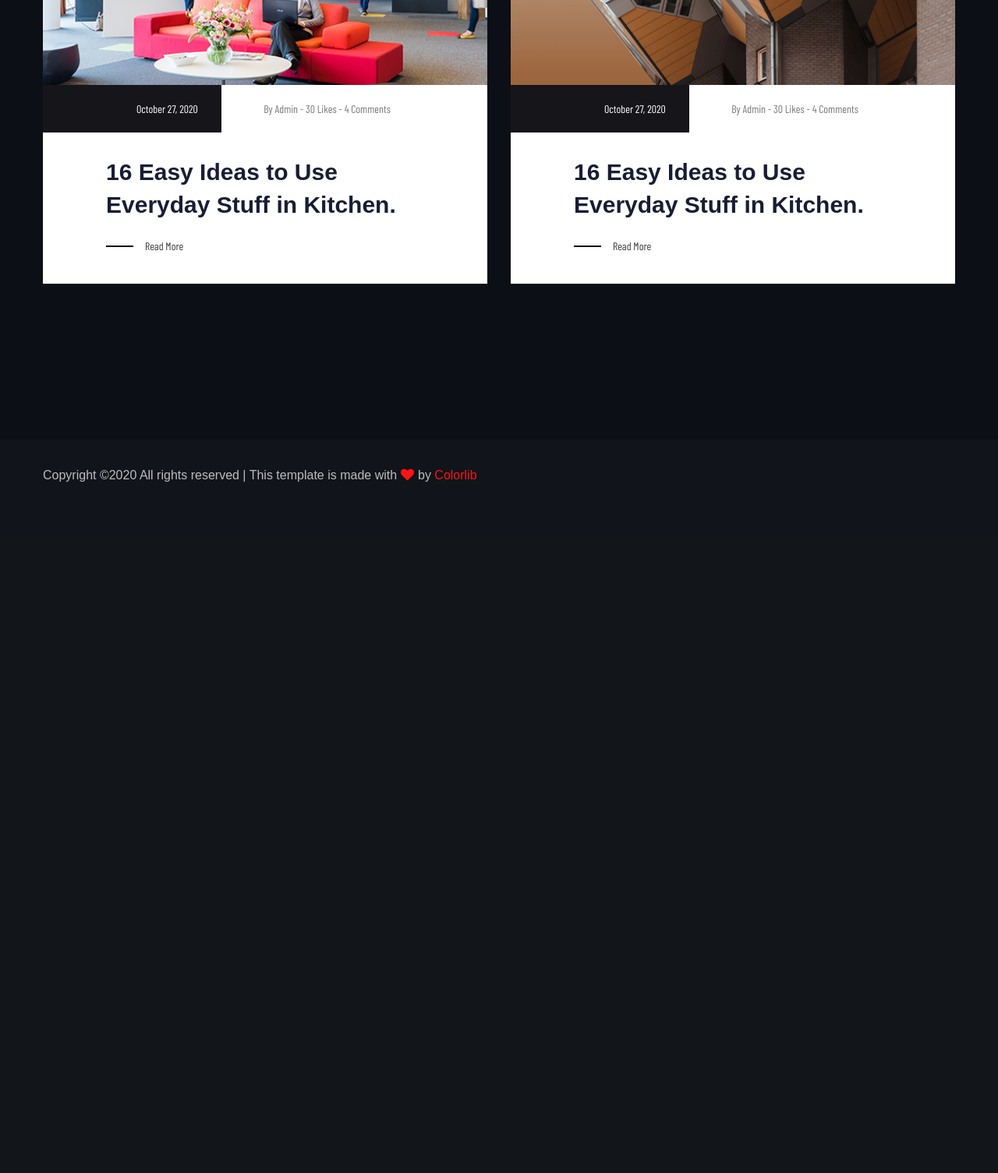
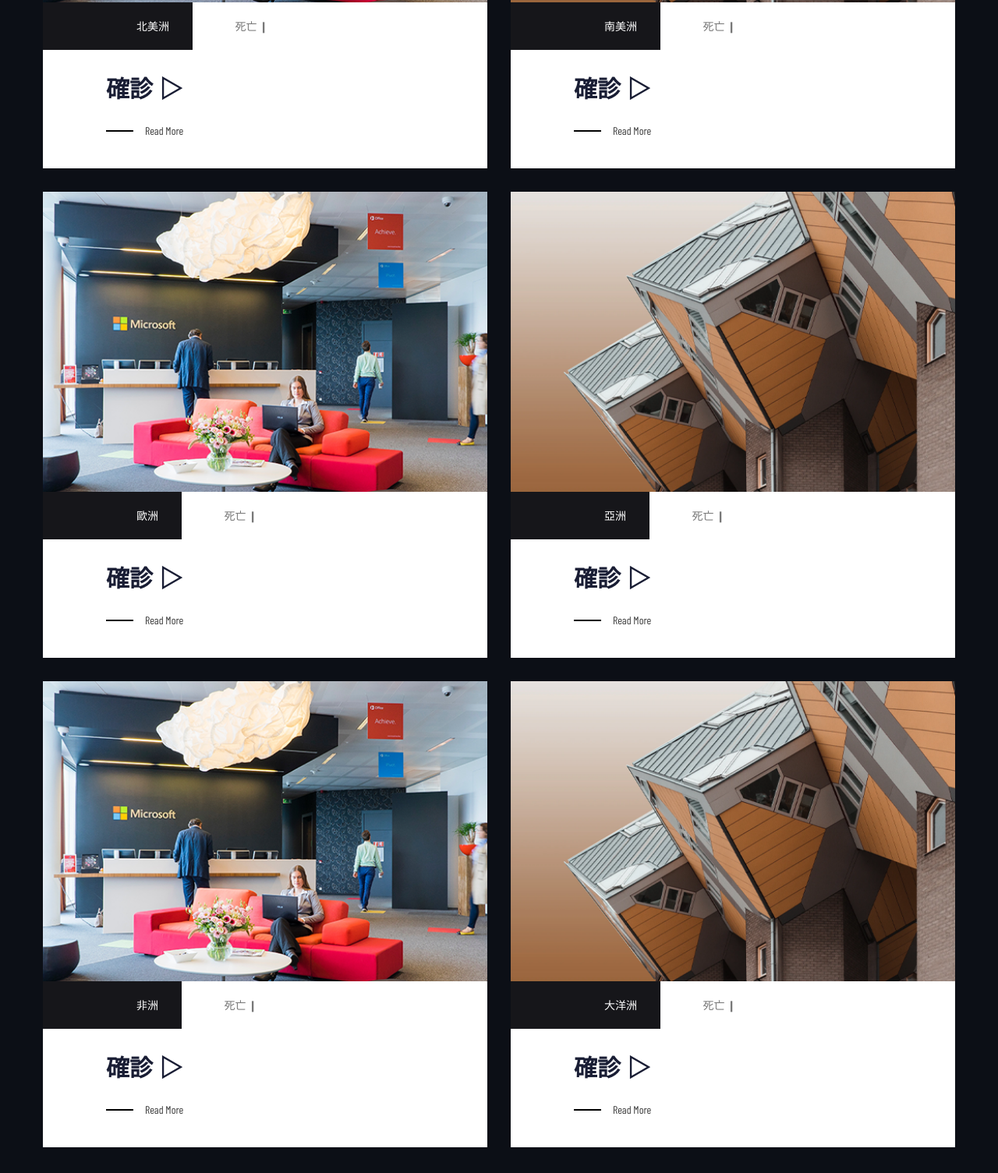
Before and after one commit to huang-yumeng/covid-19, a plain HTML site: page about.html in a window 1280 px wide. Shown: the part 4592-6097 px from the top of the page at 78% size. Before the commit the page ends 5280 px from the top, so only its background shows below. Drawn offline with nearby package versions, Linux system fonts and the light colour scheme; a web font is replaced by a local one.

Commit message:
Update about.html

```diff
--- a/about.html
+++ b/about.html
@@ -232,8 +232,6 @@
                 <div class="row">
                     <div class="col-lg-12">
                         <div class="section-tittle text-center mb-70">
-                            <span>Our latest blog</span>
-                            <h2>Our recent news</h2>
                         </div>
                     </div>
                 </div>
@@ -245,12 +243,11 @@
                                     <img src="assets/img/gallery/home_blog1.png" alt="">
                                 </div>
                                 <ul>
-                                    <li class="black-bg">October 27, 2020</li>
-                                    <li>By Admin   -   30 Likes   -   4 Comments</li>
+                                    <li class="black-bg">北美洲</li>
+                                    <li>死亡 ❙</li>
                                 </ul>
                                 <div class="blog-cap">
-                                    <h3><a href="blog_details.html">16 Easy Ideas to Use Everyday
-                                        Stuff in Kitchen.</a></h3>
+                                    <h3><a href="blog_details.html">確診 ▷</a></h3>
                                     <a href="blog_details.html" class="more-btn">Read more</a>
                                 </div>
                             </div>
@@ -263,12 +260,79 @@
                                     <img src="assets/img/gallery/home_blog2.png" alt="">
                                 </div>
                                 <ul>
-                                    <li class="black-bg">October 27, 2020</li>
-                                    <li>By Admin   -   30 Likes   -   4 Comments</li>
+                                    <li class="black-bg">南美洲</li>
+                                    <li>死亡 ❙</li>
                                 </ul>
                                 <div class="blog-cap">
-                                    <h3><a href="blog_details.html">16 Easy Ideas to Use Everyday
-                                        Stuff in Kitchen.</a></h3>
+                                    <h3><a href="blog_details.html">確診 ▷</a></h3>
+                                    <a href="blog_details.html" class="more-btn">Read more</a>
+                                </div>
+                            </div>
+                        </div>
+                    </div>
+					<div class="col-xl-6 col-lg-6 col-md-6">
+                        <div class="home-blog-single mb-30">
+                            <div class="blog-img-cap">
+                                <div class="blog-img">
+                                    <img src="assets/img/gallery/home_blog1.png" alt="">
+                                </div>
+                                <ul>
+                                    <li class="black-bg">歐洲</li>
+                                    <li>死亡 ❙</li>
+                                </ul>
+                                <div class="blog-cap">
+                                    <h3><a href="blog_details.html">確診 ▷</a></h3>
+                                    <a href="blog_details.html" class="more-btn">Read more</a>
+                                </div>
+                            </div>
+                        </div>
+                    </div>
+                    <div class="col-xl-6 col-lg-6 col-md-6">
+                        <div class="home-blog-single mb-30">
+                            <div class="blog-img-cap">
+                                <div class="blog-img">
+                                    <img src="assets/img/gallery/home_blog2.png" alt="">
+                                </div>
+                                <ul>
+                                    <li class="black-bg">亞洲</li>
+                                    <li>死亡 ❙</li>
+                                </ul>
+                                <div class="blog-cap">
+                                    <h3><a href="blog_details.html">確診 ▷</a></h3>
+                                    <a href="blog_details.html" class="more-btn">Read more</a>
+                                </div>
+                            </div>
+                        </div>
+                    </div>
+					<div class="col-xl-6 col-lg-6 col-md-6">
+                        <div class="home-blog-single mb-30">
+                            <div class="blog-img-cap">
+                                <div class="blog-img">
+                                    <img src="assets/img/gallery/home_blog1.png" alt="">
+                                </div>
+                                <ul>
+                                    <li class="black-bg">非洲</li>
+                                    <li>死亡 ❙</li>
+                                </ul>
+                                <div class="blog-cap">
+                                    <h3><a href="blog_details.html">確診 ▷</a></h3>
+                                    <a href="blog_details.html" class="more-btn">Read more</a>
+                                </div>
+                            </div>
+                        </div>
+                    </div>
+                    <div class="col-xl-6 col-lg-6 col-md-6">
+                        <div class="home-blog-single mb-30">
+                            <div class="blog-img-cap">
+                                <div class="blog-img">
+                                    <img src="assets/img/gallery/home_blog2.png" alt="">
+                                </div>
+                                <ul>
+                                    <li class="black-bg">大洋洲</li>
+                                    <li>死亡 ❙</li>
+                                </ul>
+                                <div class="blog-cap">
+                                    <h3><a href="blog_details.html">確診 ▷</a></h3>
                                     <a href="blog_details.html" class="more-btn">Read more</a>
                                 </div>
                             </div>
```
